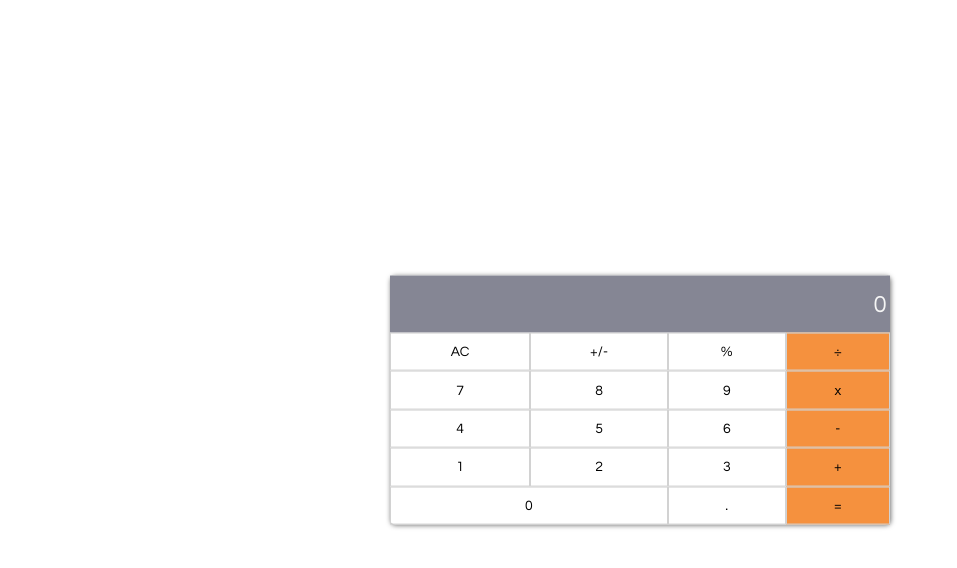
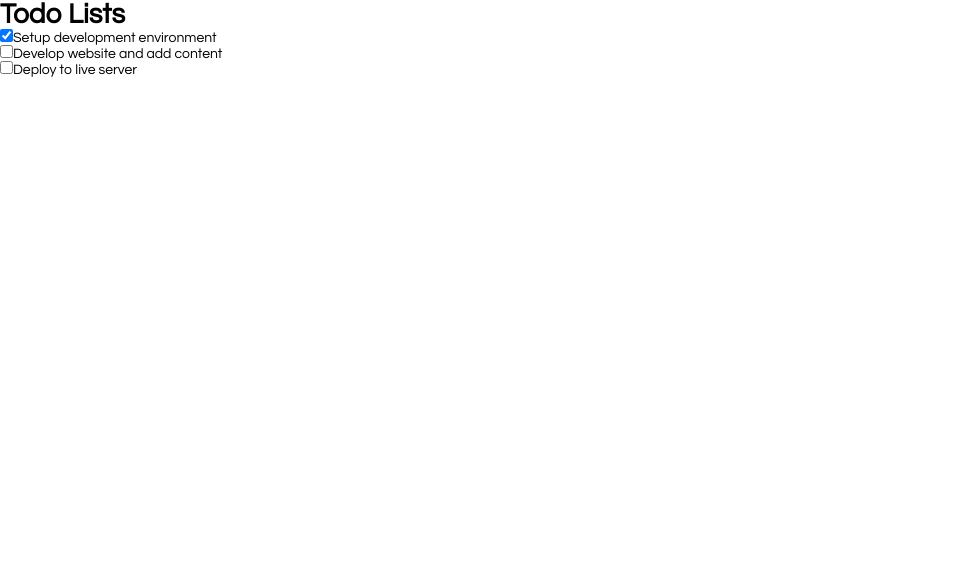
Before and after one commit to AdnanOlarmmi/React-to-do-list, a React app: page / in a window 1280 px wide. Shown: the whole page, without its empty margins (0-957 px from the left). Built offline with nearby package versions, Linux system fonts and the light colour scheme.

Commit message:
Populate TodoList Items

```diff
--- a/public/index.html
+++ b/public/index.html
@@ -9,7 +9,7 @@
 			name="description"
 			content="Web site created using create-react-app"
 		/>
-		<title>Math Magicians</title>
+		<title>List of Todo's</title>
 	</head>
 	<body>
 		<div id="root"></div>
--- a/src/components/App.js
+++ b/src/components/App.js
@@ -1,10 +1,11 @@
+/* eslint-disable */
 import React from 'react';
-import Calculator from './Calculator';
+import TodoContainer from './TodoContainer';
 
 // eslint-disable-next-line
 const App = () => {
 
-  return (<div><Calculator /></div>);
+  return (<div><TodoContainer /></div>);
 };
 
 export default App;
--- a/src/components/Calculator.js
+++ /dev/null
@@ -1,56 +0,0 @@
-/* eslint-disable */
-import React, { useState } from 'react';
-import calculate from '../logic/calculate';
-
-const Calculator = () => {
-  const [state, setState] = useState({ total: null, next: null, operation: null });
-
-  const { total, next, operation } = state;
-
-  const calculateValues = (e) => {
-    const calcButton = e.target.innerHTML;
-    const values = state;
-    setState(calculate(values, calcButton));
-  };
-
-  return (
-    <div className="calculator">
-      <div className="output">
-        { next || operation || total || 0 }
-      </div>
-      <table className="input" cellSpacing={0}>
-        <tr>
-          <td onClick={calculateValues}>AC</td>
-          <td onClick={calculateValues}>+/-</td>
-          <td onClick={calculateValues}>%</td>
-          <td onClick={calculateValues}>÷</td>
-        </tr>
-        <tr>
-          <td onClick={calculateValues}>7</td>
-          <td onClick={calculateValues}>8</td>
-          <td onClick={calculateValues}>9</td>
-          <td onClick={calculateValues}>x</td>
-        </tr>
-        <tr>
-          <td onClick={calculateValues}>4</td>
-          <td onClick={calculateValues}>5</td>
-          <td onClick={calculateValues}>6</td>
-          <td onClick={calculateValues}>-</td>
-        </tr>
-        <tr>
-          <td onClick={calculateValues}>1</td>
-          <td onClick={calculateValues}>2</td>
-          <td onClick={calculateValues}>3</td>
-          <td onClick={calculateValues}>+</td>
-        </tr>
-        <tr>
-          <td colSpan={2} onClick={calculateValues}>0</td>
-          <td onClick={calculateValues}>.</td>
-          <td onClick={calculateValues}>=</td>
-        </tr>
-      </table>
-    </div>
-  );
-};
-
-export default Calculator;
--- a/src/components/Footer.js
+++ b/src/components/Footer.js
@@ -0,0 +1 @@
+/* eslint-disable */
--- a/src/components/Header.js
+++ b/src/components/Header.js
@@ -0,0 +1,10 @@
+/* eslint-disable */
+import React from "react"
+
+const Header = () => {
+    return(<header>
+        <h1>Todo Lists</h1>
+    </header>)
+}
+
+export default Header;
--- a/src/components/InputTodo.js
+++ b/src/components/InputTodo.js
@@ -0,0 +1,2 @@
+/* eslint-disable */
+import React from "react";
--- a/src/components/Navbar.js
+++ b/src/components/Navbar.js
@@ -0,0 +1 @@
+/* eslint-disable */
--- a/src/components/TodoContainer.js
+++ b/src/components/TodoContainer.js
@@ -0,0 +1,47 @@
+/*eslint-disable */
+import React, { Component, Fragment } from "react";
+import TodoList from "./TodoList";
+import Header from "./Header";
+class TodoContainer extends Component {
+
+    state = {
+        todos: [
+          {
+            id: 1,
+            title: "Setup development environment",
+            completed: true
+          },
+          {
+            id: 2,
+            title: "Develop website and add content",
+            completed: false
+          },
+          {
+            id: 3,
+            title: "Deploy to live server",
+            completed: false
+          }
+        ]
+       };
+
+       handleChange = (id) => {
+        this.setState({
+            todos: this.state.todos.map(todo => {
+                if(todo.id===id) {
+                    todo.completed = !todo.completed;
+                }
+                return todo;
+            })
+        })
+       }
+    render() {
+        return (
+            <Fragment>
+            <Header />
+            <TodoList todos={this.state.todos} handleChangeProps={this.handleChange}></TodoList>
+            </Fragment>
+        );
+    }
+}
+
+export default TodoContainer;
--- a/src/components/TodoItem.js
+++ b/src/components/TodoItem.js
@@ -0,0 +1,12 @@
+/* eslint-disable */
+
+const TodoItem = (props) => {
+    return(<li>
+        <input
+        type="checkbox"
+        checked={props.todo.completed}
+        onChange={() => props.handleChangeProps(props.todo.id)}></input>{props.todo.title}
+        </li>)
+}
+
+export default TodoItem;
--- a/src/components/TodoList.js
+++ b/src/components/TodoList.js
@@ -0,0 +1,16 @@
+/* eslint-disable */
+import TodoItem from "./TodoItem";
+
+const TodoList = (props) => {
+        return (
+            <ul>
+        {props.todos.map(todo => (
+          <TodoItem key={todo.id} todo={todo}
+          handleChangeProps={props.handleChangeProps}
+          />
+        ))}
+      </ul>
+        )
+}
+
+export default TodoList;
--- a/src/index.css
+++ b/src/index.css
@@ -10,44 +10,6 @@ body {
   font: 14px "Century Gothic", Futura, sans-serif;
 }
 
-.calculator {
-  width: 70vw;
-  max-width: 500px;
-  height: max-content;
-  max-height: 90vh;
-  position: fixed;
-  top: 50%;
-  left: 50%;
-  transform: translate(-50%, -50%);
-  box-shadow: 0.05rem 0.05rem 5px rgb(108, 108, 108);
-  border-radius: 5px;
-  font-weight: 550;
+.todo-container {
+  border: 2px solid red;
 }
-
-.output {
-  text-align: right;
-  padding: 1rem 0.2rem;
-  background-color: #858694;
-  color: whitesmoke;
-  font-size: 1.5rem;
-}
-
-table {
-  width: 100%;
-  text-align: center;
-}
-
-td {
-  border: 0.05rem solid #d2d2d2;
-  padding: 0.7rem;
-  cursor: pointer;
-  transition: all 0.1s ease-in-out;
-}
-
-td:active {
-  transform: scale(0.9);
-}
-
-td:last-child {
-  background-color: #f5913e;
-}
--- a/src/index.js
+++ b/src/index.js
@@ -1,3 +1,4 @@
+/* eslint-disable */
 import ReactDOM from 'react-dom';
 import './index.css';
 import React from 'react';
--- a/src/logic/calculate.js
+++ /dev/null
@@ -1,133 +0,0 @@
-import operate from './operate';
-
-function isNumber(item) {
-  return !!item.match(/[0-9]+/);
-}
-
-/**
- * Given a button name and a calculator data object, return an updated
- * calculator data object.
- *
- * Calculator data object contains:
- *   total:s      the running total
- *   next:String       the next number to be operated on with the total
- *   operation:String  +, -, etc.
- */
-export default function calculate(obj, buttonName) {
-  if (buttonName === 'AC') {
-    return {
-      total: null,
-      next: null,
-      operation: null,
-    };
-  }
-
-  if (isNumber(buttonName)) {
-    if (buttonName === '0' && obj.next === '0') {
-      return {};
-    }
-    // If there is an operation, update next
-    if (obj.operation) {
-      if (obj.next && obj.next !== '0') {
-        return { ...obj, next: obj.next + buttonName };
-      }
-      return { ...obj, next: buttonName };
-    }
-    // If there is no operation, update next and clear the value
-    if (obj.next && obj.next !== '0') {
-      return {
-        next: obj.next + buttonName,
-        total: null,
-      };
-    }
-    return {
-      next: buttonName,
-      total: null,
-    };
-  }
-
-  if (buttonName === '.') {
-    if (obj.next) {
-      if (obj.next.includes('.')) {
-        return { ...obj };
-      }
-      return { ...obj, next: `${obj.next}.` };
-    }
-    if (obj.operation) {
-      return { ...obj, next: '0.' };
-    }
-    if (obj.total) {
-      if (obj.total.includes('.')) {
-        return {};
-      }
-      return { ...obj, next: `${obj.total}.` };
-    }
-    return { ...obj, next: '0.' };
-  }
-
-  if (buttonName === '=') {
-    if (obj.next && obj.operation) {
-      return {
-        total: operate(obj.total, obj.next, obj.operation),
-        next: null,
-        operation: null,
-      };
-    }
-    // '=' with no operation, nothing to do
-    return {};
-  }
-
-  if (buttonName === '+/-') {
-    if (obj.next) {
-      return { ...obj, next: (-1 * parseFloat(obj.next)).toString() };
-    }
-    if (obj.total) {
-      return { ...obj, total: (-1 * parseFloat(obj.total)).toString() };
-    }
-    return {};
-  }
-
-  // Button must be an operation
-
-  // When the user presses an operation button without having entered
-  // a number first, do nothing.
-  // if (!obj.next && !obj.total) {
-  //   return {};
-  // }
-
-  // User pressed an operation after pressing '='
-  if (!obj.next && obj.total && !obj.operation) {
-    return { ...obj, operation: buttonName };
-  }
-
-  // User pressed an operation button and there is an existing operation
-  if (obj.operation) {
-    if (obj.total && !obj.next) {
-      return { ...obj, operation: buttonName };
-    }
-
-    if (!obj.total) {
-      return { total: 0, operation: buttonName };
-    }
-
-    return {
-      total: operate(obj.total, obj.next, obj.operation),
-      next: null,
-      operation: buttonName,
-    };
-  }
-
-  // no operation yet, but the user typed one
-
-  // The user hasn't typed a number yet, just save the operation
-  if (!obj.next) {
-    return { operation: buttonName };
-  }
-
-  // save the operation and shift 'next' into 'total'
-  return {
-    total: obj.next,
-    next: null,
-    operation: buttonName,
-  };
-}
--- a/src/logic/operate.js
+++ /dev/null
@@ -1,30 +0,0 @@
-import Big from 'big.js';
-
-export default function operate(numberOne, numberTwo, operation) {
-  const one = Big(numberOne);
-  const two = Big(numberTwo);
-  if (operation === '+') {
-    return one.plus(two).toString();
-  }
-  if (operation === '-') {
-    return one.minus(two).toString();
-  }
-  if (operation === 'x') {
-    return one.times(two).toString();
-  }
-  if (operation === '÷') {
-    try {
-      return one.div(two).toString();
-    } catch (err) {
-      return "Can't divide by 0.";
-    }
-  }
-  if (operation === '%') {
-    try {
-      return one.mod(two).toString();
-    } catch (err) {
-      return "Can't find modulo as can't divide by 0.";
-    }
-  }
-  throw Error(`Unknown operation '${operation}'`);
-}
```
Also changed, not shown: public/icon.png.
